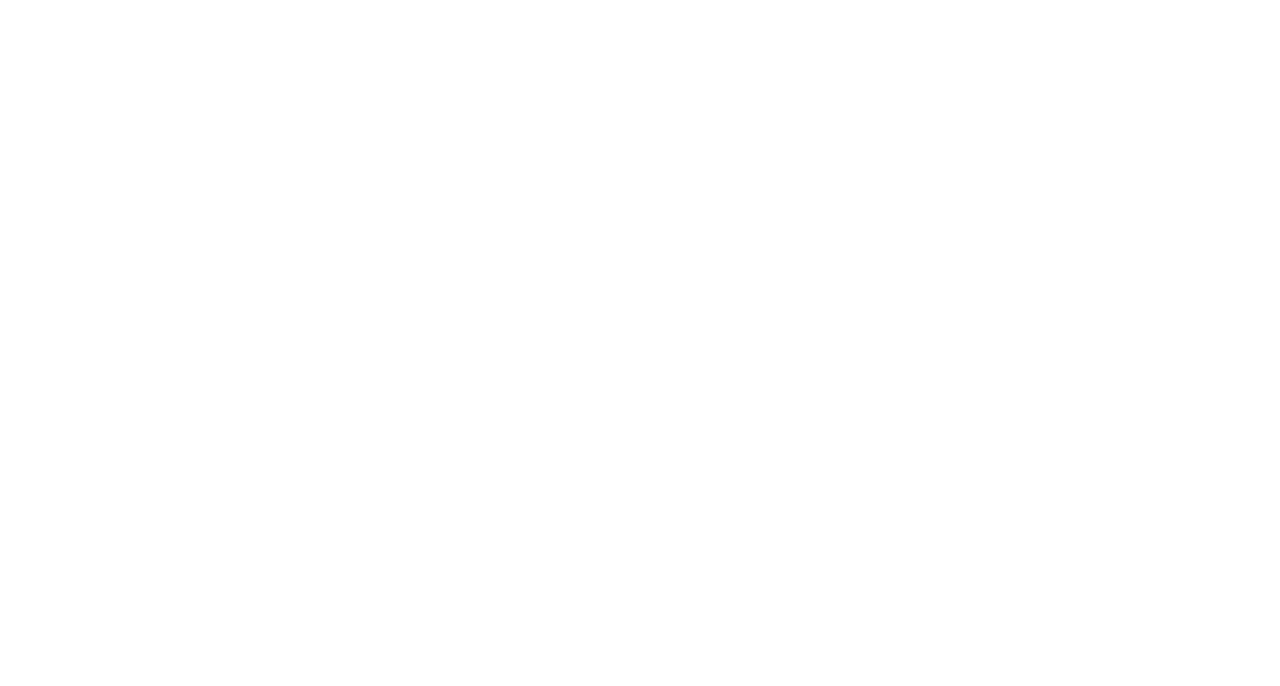
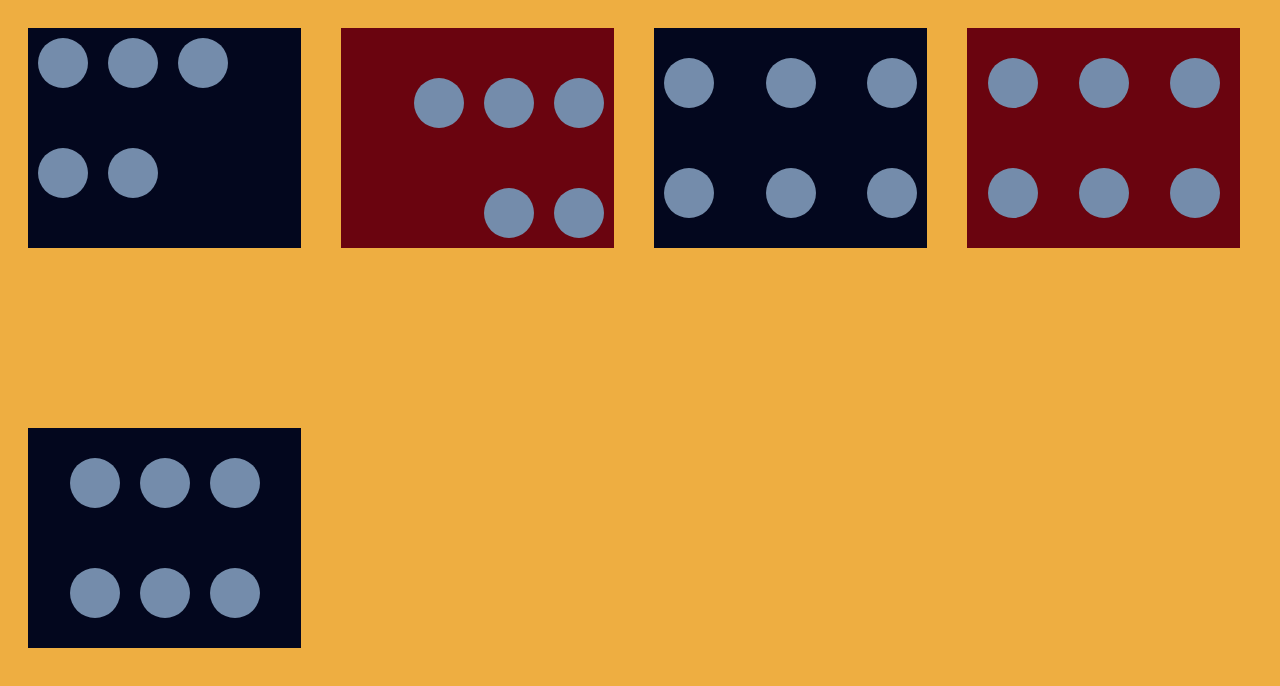
Before and after one commit to Rhibro/flex-box2, a plain HTML site: page index.html in a window 1280 px wide. Drawn offline with Linux system fonts and the light colour scheme.

Commit message:
content added

```diff
--- a/index.html
+++ b/index.html
@@ -4,9 +4,49 @@
     <meta charset="UTF-8">
     <meta http-equiv="X-UA-Compatible" content="IE=edge">
     <meta name="viewport" content="width=device-width, initial-scale=1.0">
+    <link rel="stylesheet" href="styles/index.css">
     <title>Circles</title>
 </head>
 <body>
-
+    <section class="layout">
+        <div class="box-one">
+            <div class="box-one__box"></div>
+            <div class="box-one__box"></div>
+            <div class="box-one__box"></div>
+            <div class="box-one__box"></div>
+            <div class="box-one__box"></div>
+        </div>
+        <div class="box-two">
+            <div class="box-two__box"></div>
+            <div class="box-two__box"></div>
+            <div class="box-two__box"></div>
+            <div class="box-two__box"></div>
+            <div class="box-two__box"></div>
+        </div>
+        <div class="box-three">
+            <div class="box-three__box"></div>
+            <div class="box-three__box"></div>
+            <div class="box-three__box"></div>
+            <div class="box-three__box"></div>
+            <div class="box-three__box"></div>
+            <div class="box-three__box"></div>
+        </div>
+        <div class="box-four">
+            <div class="box-four__box"></div>
+            <div class="box-four__box"></div>
+            <div class="box-four__box"></div>
+            <div class="box-four__box"></div>
+            <div class="box-four__box"></div>
+            <div class="box-four__box"></div>
+        </div>
+        <div class="box-five">
+            <div class="box-five__box"></div>
+            <div class="box-five__box"></div>
+            <div class="box-five__box"></div>
+            <div class="box-five__box"></div>
+            <div class="box-five__box"></div>
+            <div class="box-five__box"></div>
+        </div>
+    </section>
 </body>
 </html>
--- a/styles/index.css
+++ b/styles/index.css
@@ -0,0 +1,100 @@
+html {
+    background-color: rgb(238, 174, 65);
+}
+.layout {
+    min-height: 100vh;
+    display: flex;
+    flex-wrap: wrap;
+    justify-content: flex-start;
+    background-color: rgb(238, 174, 65);
+}
+.box-one {
+        width: 273px;
+        height: 220px;
+        background-color: #03071E;
+        margin: 20px;
+        display: flex;
+        justify-content: flex-start;
+        align-items: flex-start;
+        flex-direction: row;
+        flex-wrap: wrap;
+}
+        .box-one__box {
+            width: 50px;
+            height: 50px;
+            background-color: #748CAB;
+            border-radius: 50%;
+            margin: 10px;
+}
+.box-two {
+    width: 273px;
+    height: 220px;
+    background-color: #6A040F;
+    margin: 20px;
+    display: flex;
+    justify-content: flex-end;
+    align-items: flex-end;
+    flex-direction: row;
+    flex-wrap: wrap;
+}
+            .box-two__box {
+            width: 50px;
+            height: 50px;
+            background-color: #748CAB;
+            border-radius: 50%;
+            margin: 10px;
+}
+.box-three {
+    width: 273px;
+    height: 220px;
+    background-color: #03071E;
+    margin: 20px;
+    display: flex;
+    justify-content: space-between;
+    align-items: center;
+    flex-direction: row;
+    flex-wrap: wrap;
+}
+            .box-three__box {
+            width: 50px;
+            height: 50px;
+            background-color: #748CAB;
+            border-radius: 50%;
+            margin: 10px;
+}
+.box-four {
+    width: 273px;
+    height: 220px;
+    background-color: #6A040F;
+    margin: 20px;
+    display: flex;
+    justify-content: space-around;
+    align-items: center;
+    flex-direction: row;
+    flex-wrap: wrap;
+}
+            .box-four__box {
+            width: 50px;
+            height: 50px;
+            background-color: #748CAB;
+            border-radius: 50%;
+            margin: 10px;
+}
+.box-five {
+    width: 273px;
+    height: 220px;
+    background-color: #03071E;
+    margin: 20px;
+    display: flex;
+    justify-content: center;
+    align-items: center;
+    flex-direction: row;
+    flex-wrap: wrap;
+}
+            .box-five__box {
+            width: 50px;
+            height: 50px;
+            background-color: #748CAB;
+            border-radius: 50%;
+            margin: 10px;
+}
```
